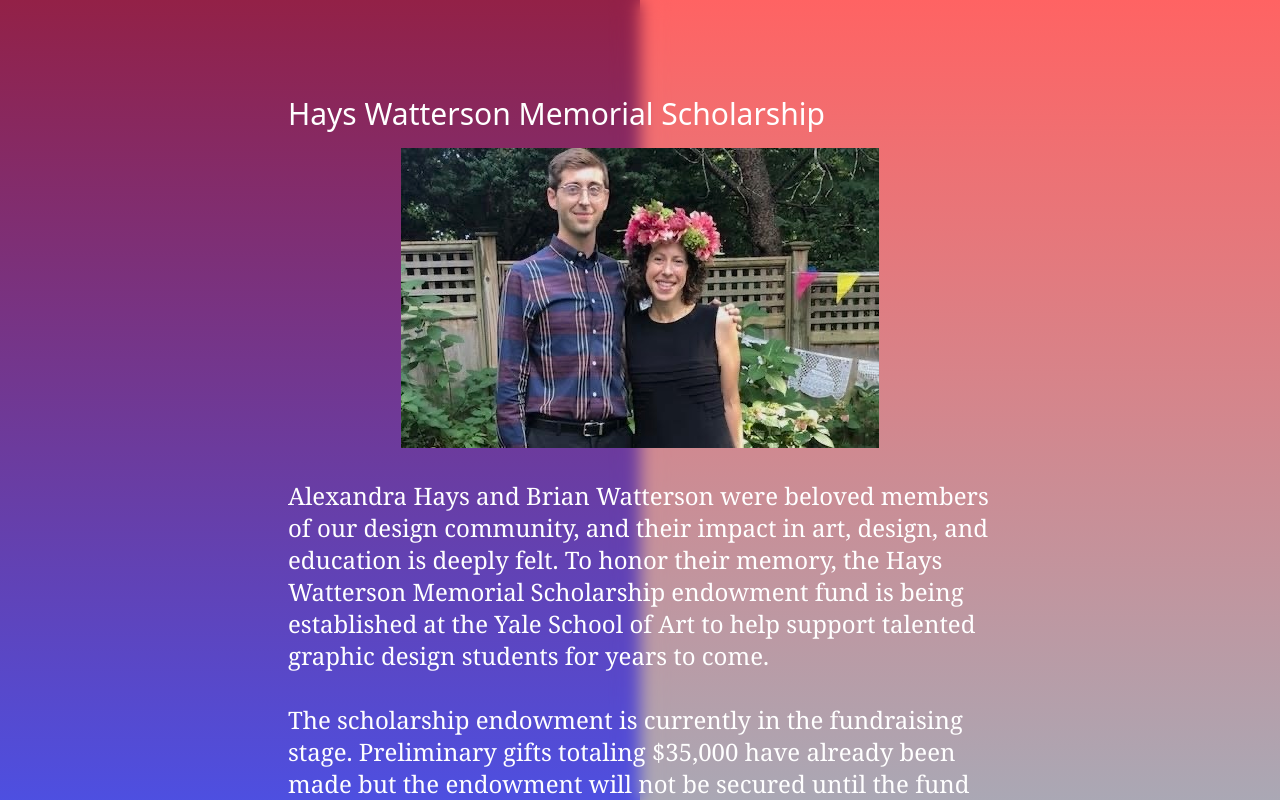
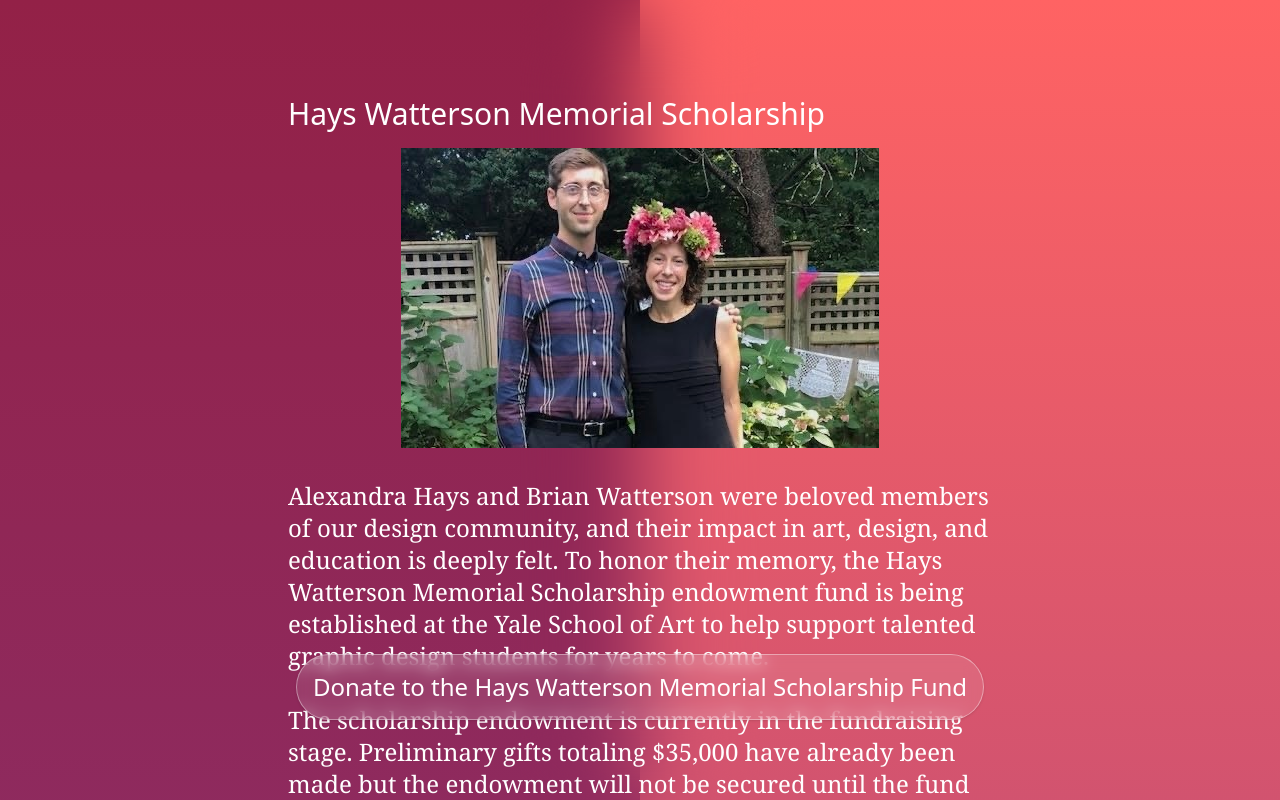
Before and after one commit to zackseuberling/hays-watterson, a SvelteKit app: page / in a window 1280 px wide. Shown: the top 800 px of the page. Built offline with nearby package versions, Linux system fonts and the light colour scheme.

Commit message:
feat: two colors, better gradients

```diff
--- a/src/app.html
+++ b/src/app.html
@@ -1,5 +1,5 @@
 <!doctype html>
-<html lang="en" class="opacity-0 transition-opacity duration-500 delay-500 text-white" style="background-color: var(--color-6);">
+<html lang="en" class="opacity-0 transition-opacity duration-500 text-white" style="background-color: var(--color-6);">
 	<head>
 		<meta charset="utf-8"/>
 		<link rel="icon" href="%sveltekit.assets%/favicon.png"/>
--- a/src/routes/+page.svelte
+++ b/src/routes/+page.svelte
@@ -28,27 +28,24 @@
     htmlElement.style.setProperty("--color-4", randomColors[3])
     htmlElement.style.setProperty("--color-5", randomColors[4])
     htmlElement.style.setProperty("--color-6", randomColors[5])
-
-    setTimeout(() => {
-      const height = htmlElement.offsetHeight;
-      htmlElement.style.setProperty("--height", height.toString())
-    }, 25)
   })
 </script>
 
-<div class="left-side set-height absolute left-0 right-1/2 h-dvh"></div>
-<div class="right-side set-height absolute right-0 left-1/2 h-dvh"></div>
-<div class="fixed inset-y-0 right-1/2 -mr-8 w-16 bg-transparent backdrop-blur-sm"></div>
+<svelte:head><title>Hays Watterson Memorial Scholarship</title></svelte:head>
 
-<article class="relative z-20 max-w-4xl mx-auto p-24 text-2xl">
-  <header class="stuck-top sticky top-0 mb-8">
+
+<main class="relative w-full">
+  <div class="z-10 max-w-4xl mx-auto p-12 md:p-24 text-2xl relative">
+
+  <header class="mb-8">
     <h1 class="text-3xl mb-4">Hays Watterson Memorial Scholarship</h1>
     <img src="/hays-watterson.jpeg" height="300" class="aspect-5/3 object-cover block mx-auto" alt="" />
   </header>
+
   <p>Alexandra Hays and Brian Watterson were beloved members of our design community, and their impact in art, design, and education is deeply felt. To honor their memory, the Hays Watterson Memorial Scholarship endowment fund is being established at the Yale School of Art to help support talented graphic design students for years to come.</p>
   <p>The scholarship endowment is currently in the fundraising stage. Preliminary gifts totaling $35,000 have already been made but the endowment will not be secured until the fund reaches $50,000. If you are able, please help us reach our goal of $50,000 with a one-time gift or pledge that can be paid over 5 years.</p>
 
-<button class="sticky top-54 button p-4 bg-amber-50 mx-auto block rounded-full my-8">Donate to the Hays Watterson Memorial Scholarship Fund</button>
+  <button class="sticky bottom-20 top-10 button p-4 shadow border bg-white/10 border-white/40 backdrop-blur-sm cursor-pointer mx-auto block rounded-full my-8">Donate to the Hays Watterson Memorial Scholarship Fund</button>
 
   <section>
     <h2 class="text-center text-xl mt-8 mb-4">About Alexandra and Brian</h2>
@@ -58,19 +55,26 @@
     <p>Brian Watterson (1984-2024) was a member of the Yale Graphic Design MFA Class of 2011. He was recognized in the design community as a devoted educator and for his remarkable aptitude in both graphic design and computer programming. In addition to his independent practice, he taught design at Parsons, was an early member of New York studio Linked by Air, and worked at Instagram as the lead designer of Threads.</p>
     <p>Alex and Brian were kind, talented, and generous individuals whose creativity radiated throughout all aspects of their shared life. Their integrity, spirit, and devotion to excellence in design brightened and inspired the lives of all who knew them.</p>
   </section>
-
   <section>
     <h2 class="text-center text-xl mt-8 mb-4">About the Scholarship</h2>
 
     <p>The Hays Watterson Memorial Scholarship is awarded annually to a second-year Yale MFA student in the graphic design department in memory of Alexandra Hays and Brian Watterson. This scholarship recognizes a talented designer who approaches technology with the kind of imagination and humanism that Alex and Brian brought to their life and work. The recipient is selected by a panel of full time faculty.</p>
     <p>This award is supported through a gift made by Alexandra and Brian’s families, friends, and colleagues. As an endowed fund, this scholarship will be awarded in perpetuity, with the potential over time to provide full tuition for a second-year graphic design student.</p>
   </section>
+  </div>
 
 
-</article>
+  <div class="z-0 left-side absolute left-0 right-1/2 h-full inset-0"></div>
+  <div class="z-0 right-side absolute right-0 left-1/2 h-full inset-0"></div>
+  <div class="z-0 fixed inset-y-0 right-1/2 -mr-30 w-60 bg-transparent backdrop-blur-2xl"></div>
+</main>
 
 <style>
   @reference "tailwindcss";
+
+  html {
+    @apply m-0;
+  }
   p {
     @apply font-serif;
   }
@@ -78,33 +82,11 @@
     @apply mt-8;
   }
 
-  .set-height {
-    height: calc(1px * var(--height));
-  }
-
   .left-side {
-    background: linear-gradient(-180deg, var(--color-1) 0%, var(--color-2) 37%, var(--color-2) 47%, var(--color-5) 84%);
+    background: linear-gradient(-180deg, var(--color-1) 0%, var(--color-5) 84%);
   }
 
   .right-side {
-    background: linear-gradient(-180deg, var(--color-3) 0%, var(--color-4) 37%, var(--color-4) 47%, var(--color-5) 84%);
-  }
-
-  .button {
-    background: linear-gradient(-90deg, var(--color-2) 0%, var(--color-4) 100%);
-  }
-
-  .stuck-top {
-    container-type: scroll-state;
-
-    > img {
-      transition: transform .25s linear;
-
-
-      @container scroll-state(stuck: top) {
-        transform: scale(.5);
-        transform-origin: top center;
-      }
-    }
+    background: linear-gradient(-180deg, var(--color-3) 0%, var(--color-5) 84%);
   }
 </style>
```
Lines whose indentation alone changed are shown as unchanged.
